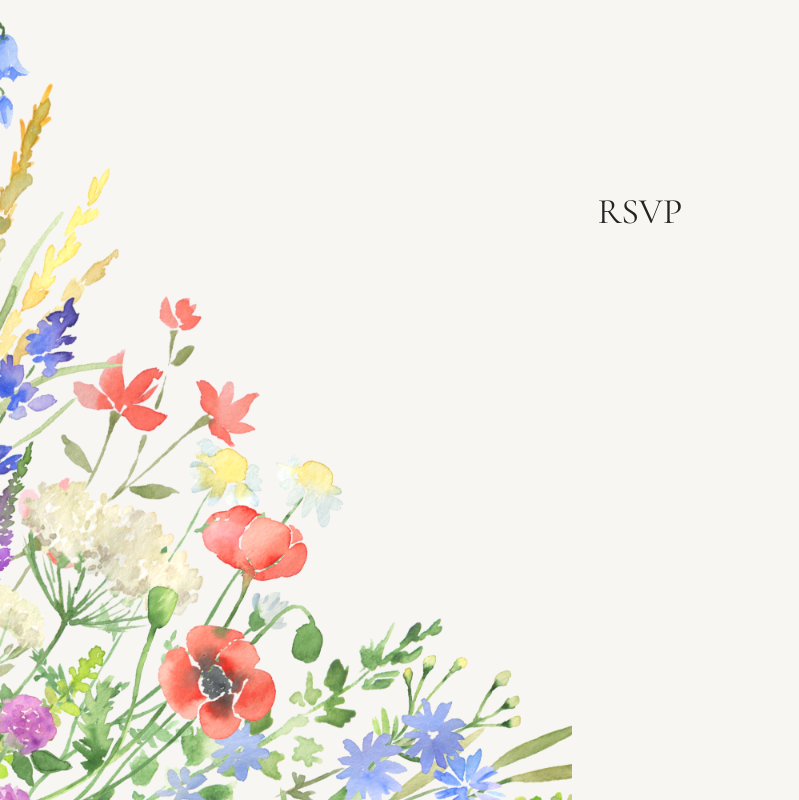
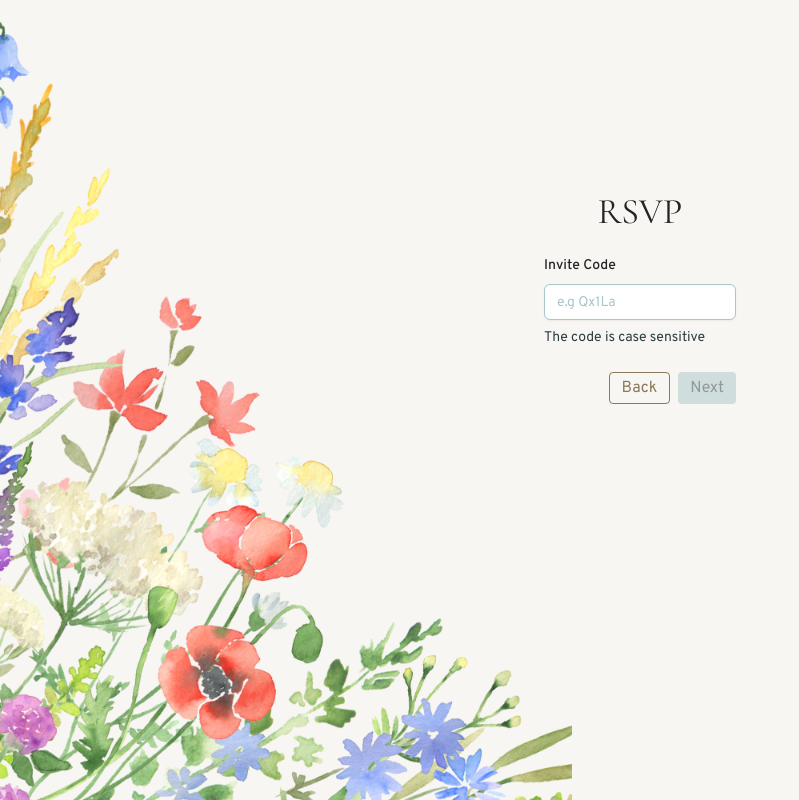
Before and after one commit to stephen-mclean/wedding-ui, a Next.js app: page /rsvp in a window 1280 px wide. Shown: the whole page, without its empty margins (0-799 px from the left). Built offline with nearby package versions, Linux system fonts and the light colour scheme.

Commit message:
add invite code to rsvp page

```diff
--- a/package.json
+++ b/package.json
@@ -9,12 +9,15 @@
     "lint": "next lint"
   },
   "dependencies": {
+    "@hookform/resolvers": "^3.10.0",
     "class-variance-authority": "^0.7.1",
     "clsx": "^2.1.1",
     "next": "14.2.15",
     "react": "^18",
     "react-dom": "^18",
-    "tailwind-merge": "^2.6.0"
+    "react-hook-form": "^7.54.2",
+    "tailwind-merge": "^2.6.0",
+    "zod": "^3.24.1"
   },
   "devDependencies": {
     "@types/node": "^20",
--- /dev/null
+++ b/src/app/[code]/page.tsx
@@ -0,0 +1,12 @@
+export default async function UpdateInvite({
+  params,
+}: {
+  params: Promise<{ code: string }>;
+}) {
+  const { code } = await params;
+  return (
+    <div className="flex flex-col gap-6">
+      <h1 className="font-serif text-4xl text-center">RSVP ({code})</h1>
+    </div>
+  );
+}
--- a/src/app/page.tsx
+++ b/src/app/page.tsx
@@ -17,22 +17,30 @@ export default function Home() {
       <h2 className="font-serif text-2xl font-semibold">20th September 2025</h2>
       <div className="flex flex-col mx-auto gap-2">
         <Link href={"/travel"} className="flex">
-          <Button variant="secondary">How to get there</Button>
+          <Button variant="secondary" size="full">
+            How to get there
+          </Button>
         </Link>
         <Link href={"/wedding"} className="flex">
-          <Button variant="secondary">The big day</Button>
+          <Button variant="secondary" size="full">
+            The big day
+          </Button>
         </Link>
         <Link href={"/accomodation"} className="flex">
-          <Button variant="secondary">Where to stay</Button>
+          <Button variant="secondary" size="full">
+            Where to stay
+          </Button>
         </Link>
         <Link href={"/sights"} className="flex">
-          <Button variant="secondary">What to see</Button>
+          <Button variant="secondary" size="full">
+            What to see
+          </Button>
         </Link>
       </div>
 
       <div className="flex mx-auto">
-        <Link href={"/rsvp"}>
-          <Button>RSVP</Button>
+        <Link href={"/rsvp"} className="flex-1">
+          <Button size="full">RSVP</Button>
         </Link>
       </div>
     </div>
--- /dev/null
+++ b/src/app/rsvp/form.tsx
@@ -0,0 +1,64 @@
+"use client";
+
+import { Input } from "@/components/ui/input";
+import { Button } from "@/components/ui/button";
+import Link from "next/link";
+import { useRouter } from "next/navigation";
+import { z } from "zod";
+
+import { Controller, useForm } from "react-hook-form";
+import { zodResolver } from "@hookform/resolvers/zod";
+
+const inviteCodeSchema = z.object({
+  inviteCode: z
+    .string()
+    .min(5, { message: "Invite code is required" })
+    .max(5, { message: "Invite code must be 5 characters long" })
+    .regex(/^[A-Za-z0-9]+$/, { message: "Invite code must be alphanumeric" }),
+});
+
+type InviteCodeForm = z.infer<typeof inviteCodeSchema>;
+
+export default function RSVPForm() {
+  const {
+    handleSubmit,
+    control,
+    formState: { isValid },
+  } = useForm<InviteCodeForm>({
+    resolver: zodResolver(inviteCodeSchema),
+  });
+
+  const router = useRouter();
+
+  const handleNext = (data: InviteCodeForm) => {
+    router.push(`/${data.inviteCode}`);
+  };
+
+  return (
+    <form className="flex flex-col gap-6" onSubmit={handleSubmit(handleNext)}>
+      <Controller
+        name="inviteCode"
+        control={control}
+        render={({ field }) => (
+          <Input
+            {...field}
+            label="Invite Code"
+            placeholder="e.g Qx1La"
+            helperText="The code is case sensitive"
+          />
+        )}
+      />
+
+      <div className="flex justify-end gap-2">
+        <Link href="/">
+          <Button variant="secondary" type="button">
+            Back
+          </Button>
+        </Link>
+        <Button type="submit" disabled={!isValid}>
+          Next
+        </Button>
+      </div>
+    </form>
+  );
+}
--- a/src/app/rsvp/page.tsx
+++ b/src/app/rsvp/page.tsx
@@ -1,7 +1,10 @@
+import RSVPForm from "./form";
+
 export default function RSVP() {
   return (
-    <div>
-      <h1 className="font-serif text-4xl">RSVP</h1>
+    <div className="flex flex-col gap-6">
+      <h1 className="font-serif text-4xl text-center">RSVP</h1>
+      <RSVPForm />
     </div>
   );
 }
--- a/src/components/ui/button.tsx
+++ b/src/components/ui/button.tsx
@@ -3,16 +3,21 @@ import { cva, type VariantProps } from "class-variance-authority";
 import { cn } from "@/lib/utils";
 
 const buttonVariants = cva(
-  "flex justify-center items-center text-base font-sans rounded h-8 px-3 flex-1",
+  "flex justify-center items-center text-base font-sans rounded disabled:opacity-50 disabled:cursor-not-allowed",
   {
     variants: {
       variant: {
         default: "bg-accent text-accent-dark",
         secondary: "bg-surface border-primary border text-primary",
       },
+      size: {
+        default: "h-8 px-3",
+        full: "h-8 px-3 flex-1",
+      },
     },
     defaultVariants: {
       variant: "default",
+      size: "default",
     },
   }
 );
@@ -21,8 +26,11 @@ export interface ButtonProps
   extends React.ButtonHTMLAttributes<HTMLButtonElement>,
     VariantProps<typeof buttonVariants> {}
 
-export const Button = ({ className, variant, ...props }: ButtonProps) => {
+export const Button = ({ className, variant, size, ...props }: ButtonProps) => {
   return (
-    <button className={cn(buttonVariants({ variant, className }))} {...props} />
+    <button
+      className={cn(buttonVariants({ variant, size, className }))}
+      {...props}
+    />
   );
 };
--- /dev/null
+++ b/src/components/ui/input.tsx
@@ -0,0 +1,33 @@
+import * as React from "react";
+
+import { cn } from "@/lib/utils";
+
+const Input = React.forwardRef<
+  HTMLInputElement,
+  React.ComponentProps<"input"> & { label?: string; helperText?: string }
+>(({ className, type, label, helperText, ...props }, ref) => {
+  return (
+    <div className="flex flex-col gap-2">
+      {label && (
+        <label htmlFor={props.id} className="text-sm font-sans font-medium">
+          {label}
+        </label>
+      )}
+      <input
+        type={type}
+        className={cn(
+          "font-sans flex h-9 w-full rounded-md border border-accent bg-transparent px-3 py-1 text-base shadow-sm transition-colors placeholder:text-accent focus-visible:outline-none focus-visible:ring-1 focus-visible:ring-ring disabled:cursor-not-allowed disabled:opacity-50 md:text-sm",
+          className
+        )}
+        ref={ref}
+        {...props}
+      />
+      {helperText && (
+        <p className="text-sm text-accent-dark font-sans">{helperText}</p>
+      )}
+    </div>
+  );
+});
+Input.displayName = "Input";
+
+export { Input };
```
Also changed, not shown: 1 other file (tests, documents, lock files or other folders).
